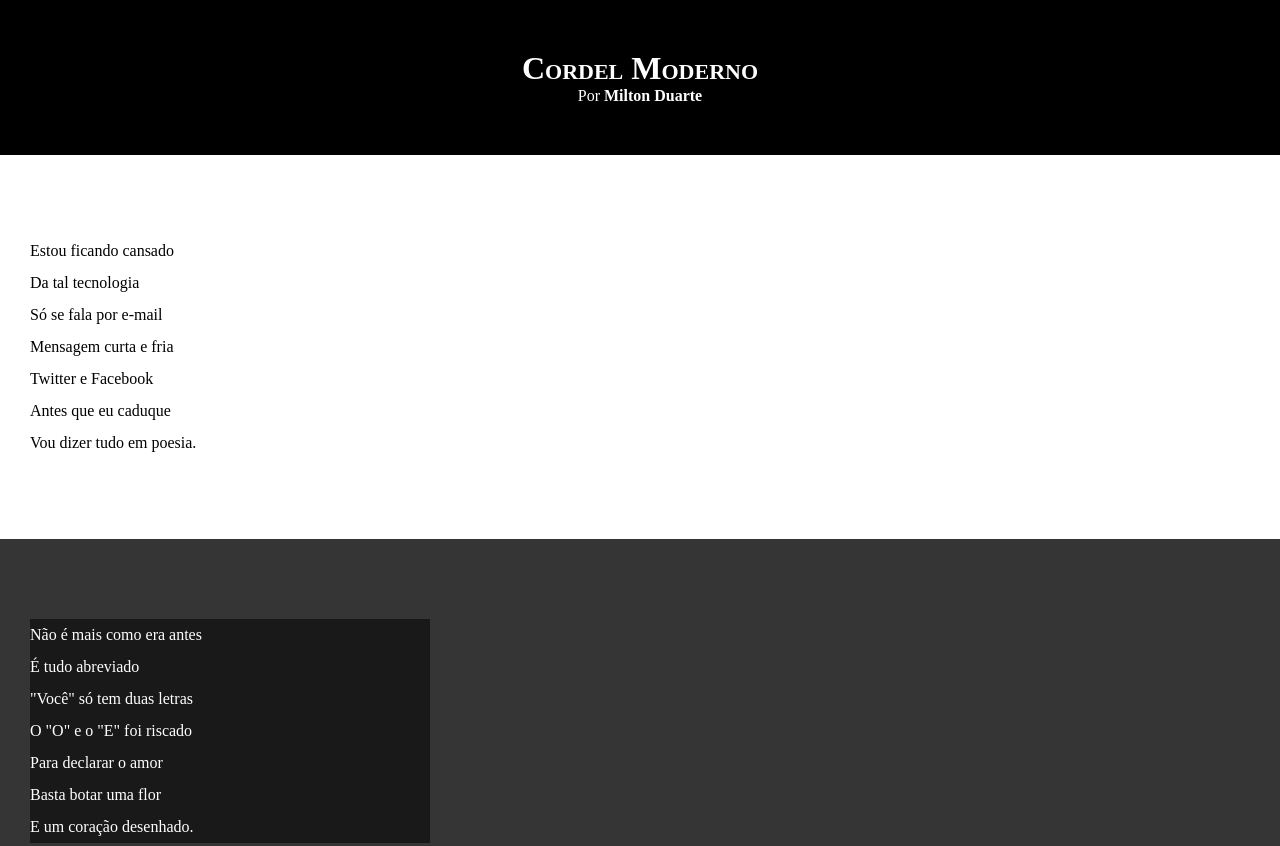
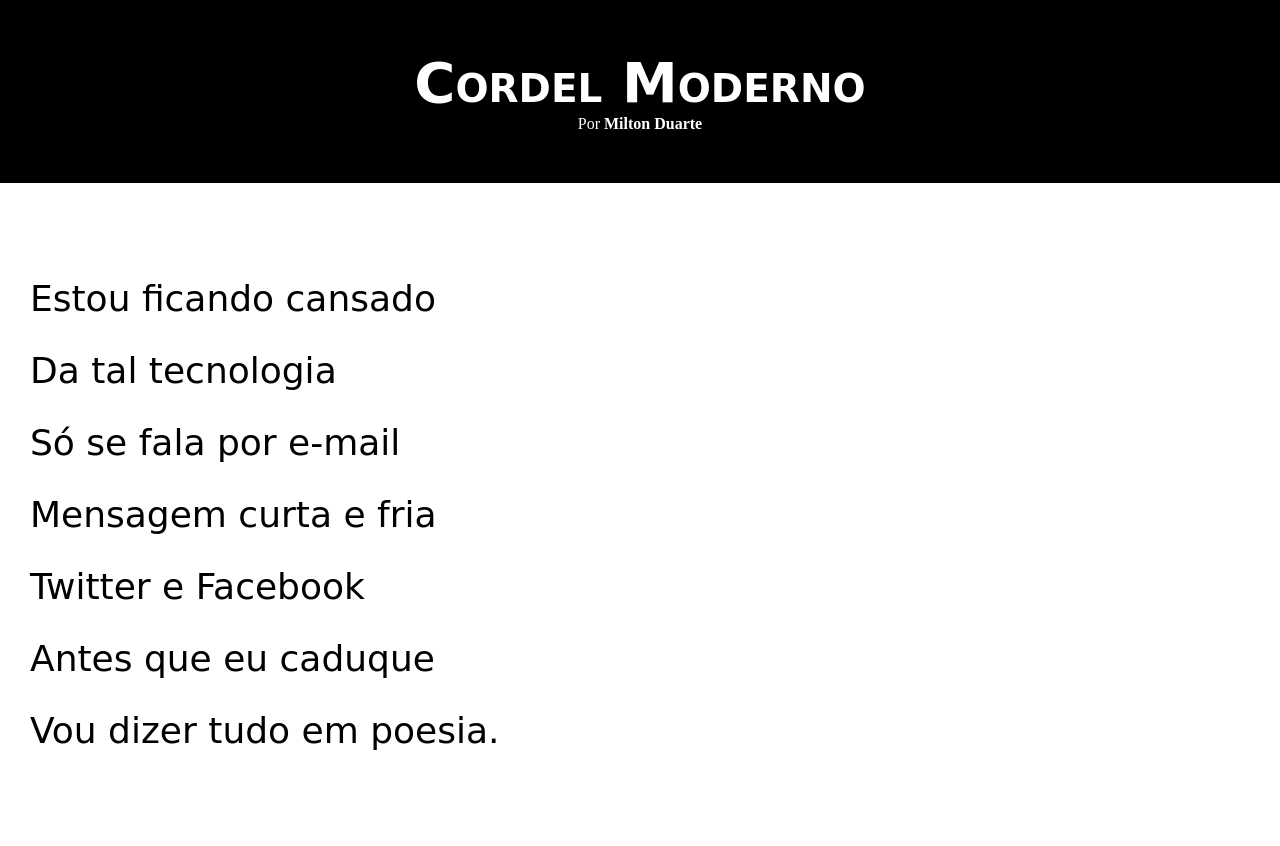
Before and after one commit to erickimkk/html.css, a plain HTML site: page desafios/desafio12/index.html in a window 1280 px wide. Shown: the top 846 px of the page. Drawn offline with Linux system fonts and the light colour scheme.

Commit message:
atualizacao de estilos

```diff
--- a/desafios/desafio12/style.css
+++ b/desafios/desafio12/style.css
@@ -3,6 +3,16 @@
 *{
     margin: 0px;
     padding: 0px;
+}
+
+@import url('https://fonts.googleapis.com/css2?family=Passion+One&display=swap');
+
+@import url('https://fonts.googleapis.com/css2?family=Passions+Conflict&display=swap');
+
+:root{
+    --font1:Verdana, Geneva, Tahoma, sans-serif;
+    --font2:'Passion One', cursive;
+    --font3:'Passions Conflict', cursive;
 }
 
 html,body{
@@ -18,6 +28,8 @@ header{
 header > h1{
     padding-top: 50px;
     font-variant: small-caps;
+    font-family: var(--font2);
+    font-size: 7vh;
 }
 header > p{
     padding-bottom: 50px;
@@ -38,6 +50,8 @@ section{
     padding-bottom: 10vh;
     line-height: 2em;
     padding-left: 30px;
+    font-family: var(--font3);
+    font-size: 4.5vh;
 }
 
 section.normal{
@@ -52,7 +66,7 @@ section.imagem{
 
 section.imagem > p{
     background-color: rgba(0, 0, 0, 0.533);
-    width: 400px;
+    display: inline-block;
 }
 
 footer{
```
